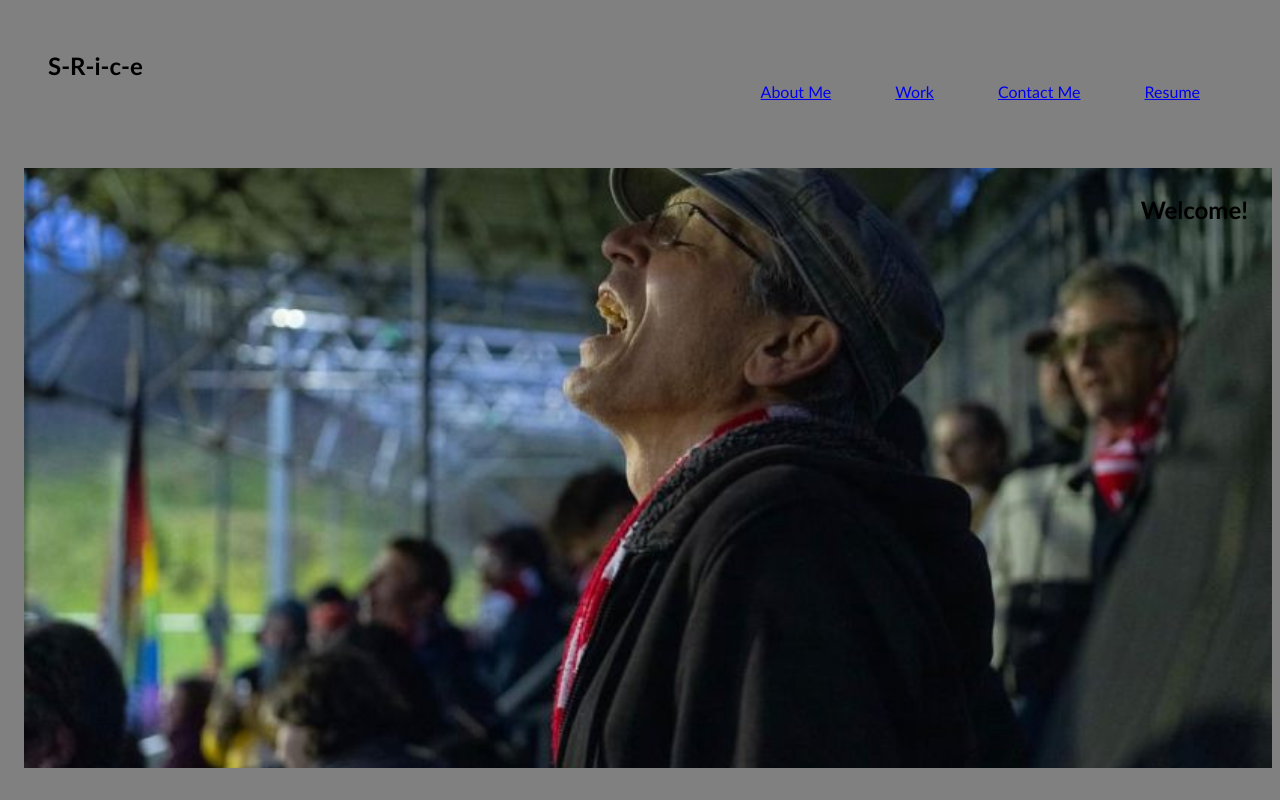
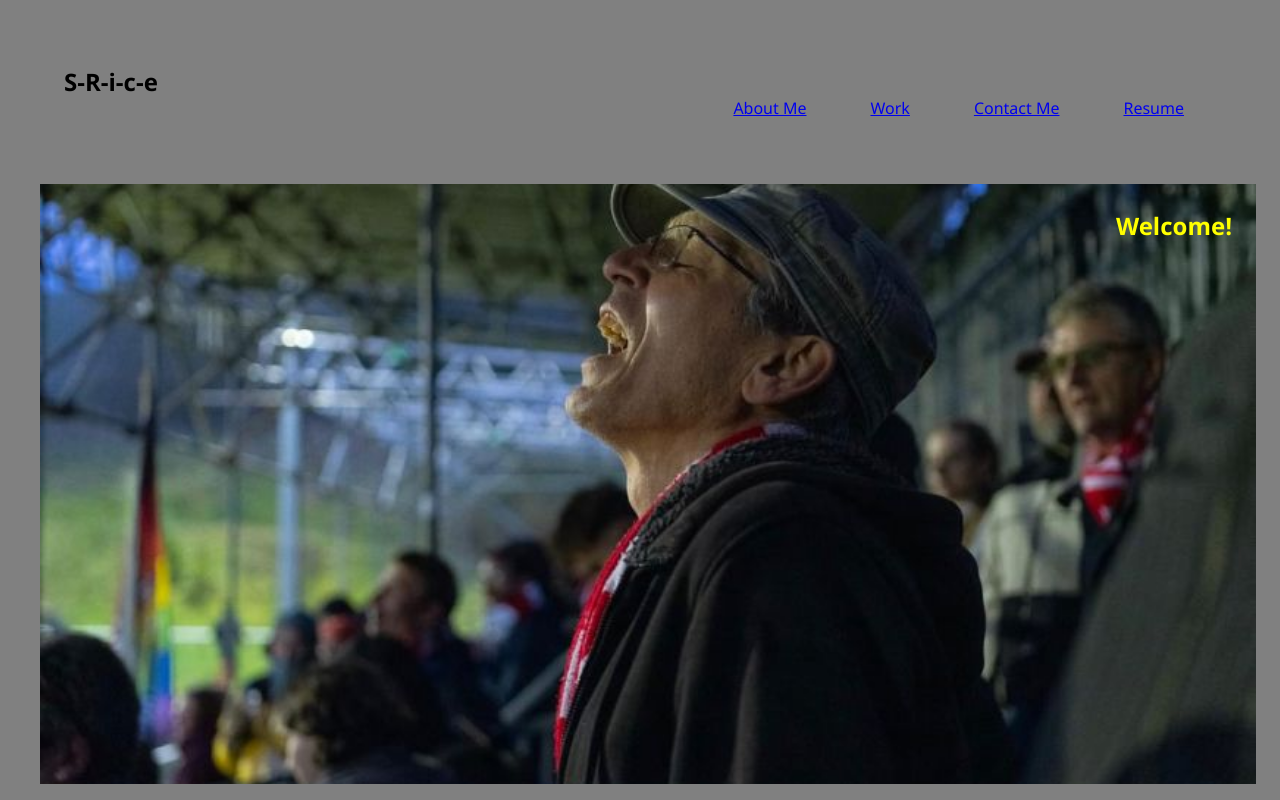
Before and after one commit to S-R-i-c-e/portfolio, a plain HTML site: page index.html in a window 1280 px wide. Shown: the top 800 px of the page. Drawn offline with Linux system fonts and the light colour scheme.

Commit message:
commented CSS and html. tidy files. includes media queries

```diff
--- a/assets/css/resume-style.css
+++ b/assets/css/resume-style.css
@@ -1,5 +1,4 @@
 body {
-    /* TODO resume not displaying correctly - should be an image */
     background-image: url("../images/resume.png");
     background-position: center;
     background-size: cover;
--- a/assets/css/style.css
+++ b/assets/css/style.css
@@ -1,5 +1,15 @@
+/*INDEX
+i) ROOT, universal and body
+ii) NAVAIGATION bar
+iii) BANNER
+iv) CONTENT GRIDS
+v) MEDIA QUERIES
+*/
+
+/* VARIABLES */
 :root {
   --bg-color: grey;
+  --contrast-color: yellow;
 
   --banner-img: url("../images/steve.jpg");
   --about-img: url("../images/rice.jpg");
@@ -14,11 +24,36 @@
 
 body {
   background-color: var(--bg-color);
-  margin: 0;
-  padding: 0;
-  font-family: 'Trebuchet MS', 'Lucida Sans Unicode', 'Lucida Grande', 'Lucida Sans', Arial, sans-serif;
+  font-family:'Segoe UI', Tahoma, Geneva, Verdana, sans-serif;
   line-height: 1.5;
 }
+
+/* NAVIGATION */
+nav {
+  display: flex;
+  flex-direction: row;
+  justify-content: space-between;
+  scroll-behavior: smooth;
+}
+
+nav div {
+  display: flex;
+  flex-direction: row;
+  justify-content: flex-end;
+}
+
+/* BANNER */
+.banner {
+  background-image: var(--banner-img);
+  background-size: cover;
+  background-position: center;
+  color: var(--contrast-color);
+  height: 600px;
+  width: 100%;
+  margin-bottom: 25px;
+  text-align: right;
+}
+
 
 /* MAIN CONTANER */
 main {
@@ -34,12 +69,11 @@ main {
 }
 
 #about-detail {
-  color: red;
   background-image: var(--about-img);
   background-size: cover;
 }
 
-  /* CODE SUBCONTAINER */
+  /* CODE SUBCONTAINER - work-detail*/
   .subcontainer {
     display: grid;
     gap: 0.5em;
@@ -56,6 +90,11 @@ main {
     background-size: cover;
     color: red
   }
+
+  .subcontainer p {
+    color: var(--contrast-color);
+  }
+
   #code1 {
     grid-area: sub1;
   }
@@ -76,43 +115,27 @@ main {
     grid-area: sub5;
   }
 
+  /* MEDIA QUERIES */
 @media only screen and (max-width: 660px) {
   .subcontainer {
-    grid-template-columns: 0.5fr;
-    grid-template-rows: 0.25fr 0.25fr 0.25fr 0.25fr;
+    grid-template-columns: 1fr;
+    grid-template-rows: 0.2fr 0.2fr 0.2fr 0.2fr ;
     grid-template-areas:
       "sub1"
       "sub2"
       "sub3"
-      "sub4";
-    ;
+      "sub4"
+      "sub5";
   }
 }
 
-/* NAVIGATION */
-nav {
-  display: flex;
-  flex-direction: row;
-  justify-content: space-between;
-  scroll-behavior: smooth;
+@media only screen and (min-width:661px max-width: 990px) {
+  .subcontainer {
+    grid-template-columns: 0.5fr 0.5fr;
+    grid-template-rows: 0.33fr 0.33fr 0.33fr;
+    grid-template-areas:
+      "sub1 sub1"
+      "sub2 sub3"
+      "sub4 sub5";
+  }
 }
-
-nav div {
-  display: flex;
-  flex-direction: row;
-  justify-content: flex-end;
-}
-
-/* BANNER */
-.banner {
-  text-align: right;
-  height: 600px;
-  width: 100%;
-  margin-bottom: 25px;
-  background-image: var(--banner-img);
-  background-size: cover;
-  background-position: center;
-}
-
-.banner h2 {
-}
--- a/index.html
+++ b/index.html
@@ -23,7 +23,7 @@
       <a href="#contact" title="reach out to me">
         <p>Contact Me</p>
       </a>
-      <a href="./resume.html" title="resume">
+      <a href="./html/resume.html" title="resume">
         <p>Resume</p>
       </a>
     </div>
@@ -34,7 +34,7 @@
       <h2>Welcome!</h2>
   </section>
 
-  <!-- content proper -->
+  <!-- content -->
   <main>
     <!-- about me -->
     <section class="lhs" id="about">
@@ -45,6 +45,7 @@
     </section>
 
     <!-- work examples -->
+    <!-- class lhs to be styled-->
     <section class="lhs" id="work">
       <h2>Work</h2>
     </section>
```
Also changed, not shown: html/resume.html (renamed from resume.html, +2 -2 lines), assets/images/02-portfolio-4.jpg (deleted), 3 other files.
